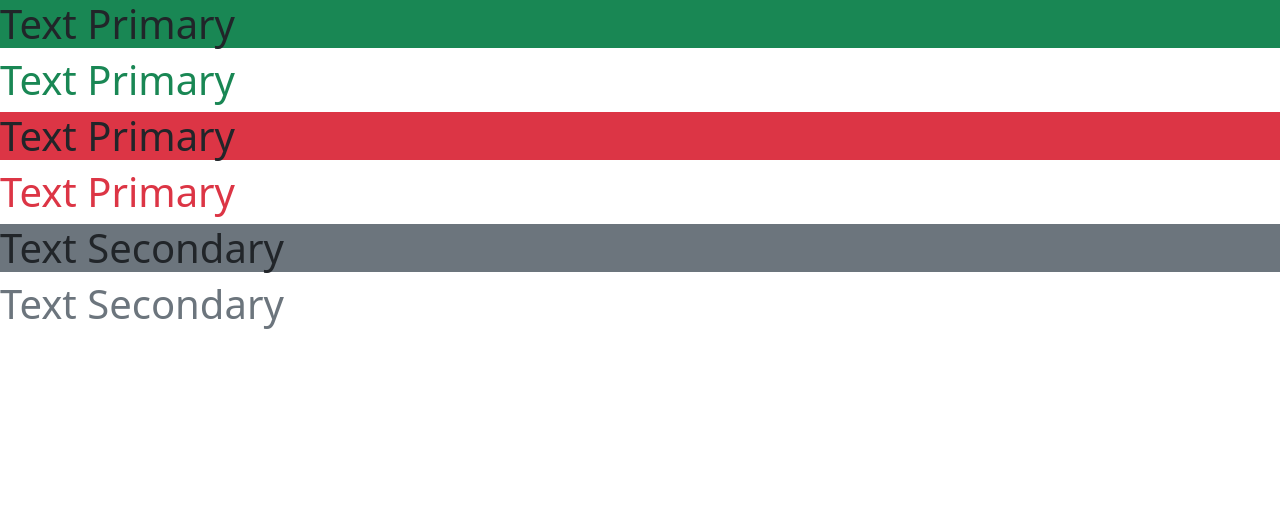
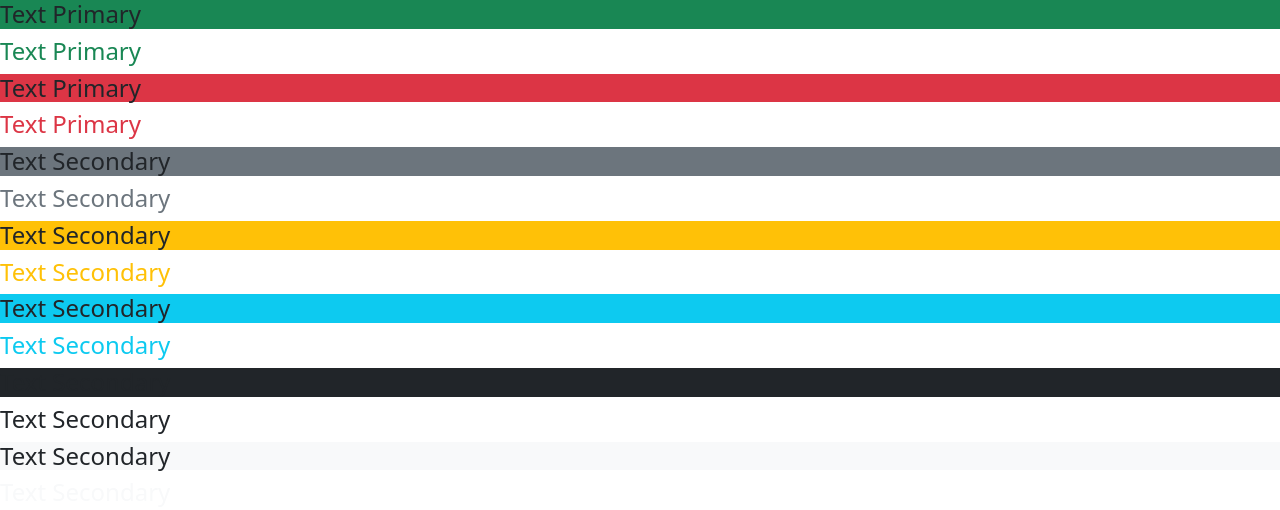
Before and after one commit to AntonTeplyakov/BootstrapSand, a plain HTML site: page index.html in a window 1280 px wide. Drawn offline with Linux system fonts and the light colour scheme.

Commit message:
text colors bootstrap all

```diff
--- a/index.html
+++ b/index.html
@@ -11,14 +11,27 @@
     <title>Hello, world!</title>
   </head>
   <body>
-    <h1 class="bg-success">Text Primary</h1>
-    <h1 class="text-success">Text Primary</h1>
+    <h1 class="bg-success fs-4">Text Primary</h1>
+    <h1 class="text-success fs-4">Text Primary</h1>
 
-    <h1 class="bg-danger">Text Primary</h1>
-    <h1 class="text-danger">Text Primary</h1>
+    <h1 class="bg-danger fs-4">Text Primary</h1>
+    <h1 class="text-danger fs-4">Text Primary</h1>
 
-    <h1 class="bg-secondary">Text Secondary</h1>
-    <h1 class="text-secondary">Text Secondary</h1>
+    <h1 class="bg-secondary fs-4">Text Secondary</h1>
+    <h1 class="text-secondary fs-4">Text Secondary</h1>
+
+    <h1 class="bg-warning fs-4">Text Secondary</h1>
+    <h1 class="text-warning fs-4">Text Secondary</h1>
+
+    <h1 class="bg-info fs-4">Text Secondary</h1>
+    <h1 class="text-info fs-4">Text Secondary</h1>
+
+    <h1 class="bg-dark fs-4">Text Secondary</h1>
+    <h1 class="text-dark fs-4">Text Secondary</h1>
+
+    <h1 class="bg-light fs-4">Text Secondary</h1>
+    <h1 class="text-light fs-4">Text Secondary</h1>
+
 
     <script src="/bootstrap.bundle.min.js"></script>
   </body>
```
